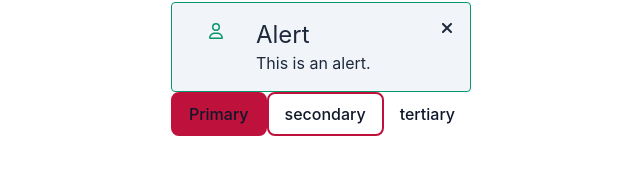
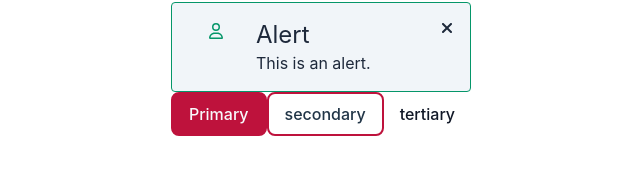
Before and after one commit to bashirkarimi/react-storybook, a React (Vite) app: page / in a window 1280 px wide. Shown: the part 331-506 px from the top of the page, without its empty margins (319-959 px from the left). Built offline with nearby package versions, Linux system fonts and the light colour scheme.

Commit message:
feat: create story for button

```diff
--- a/src/components/Button.tsx
+++ b/src/components/Button.tsx
@@ -20,7 +20,7 @@ const Button = ({ variant = 'primary', size = 'medium', onClick, children }: But
 
   return (
     <button
-      className={`button text-slate-900 hover:outline-0 transition-colors ${variantClasses[variant]} ${sizeClasses[size]}`}
+      className={`button hover:outline-0 transition-colors ${variantClasses[variant]} ${sizeClasses[size]}`}
       type="button"
       onClick={onClick}
     >
```
Also changed, not shown: 1 other file (tests, documents, lock files or other folders).
